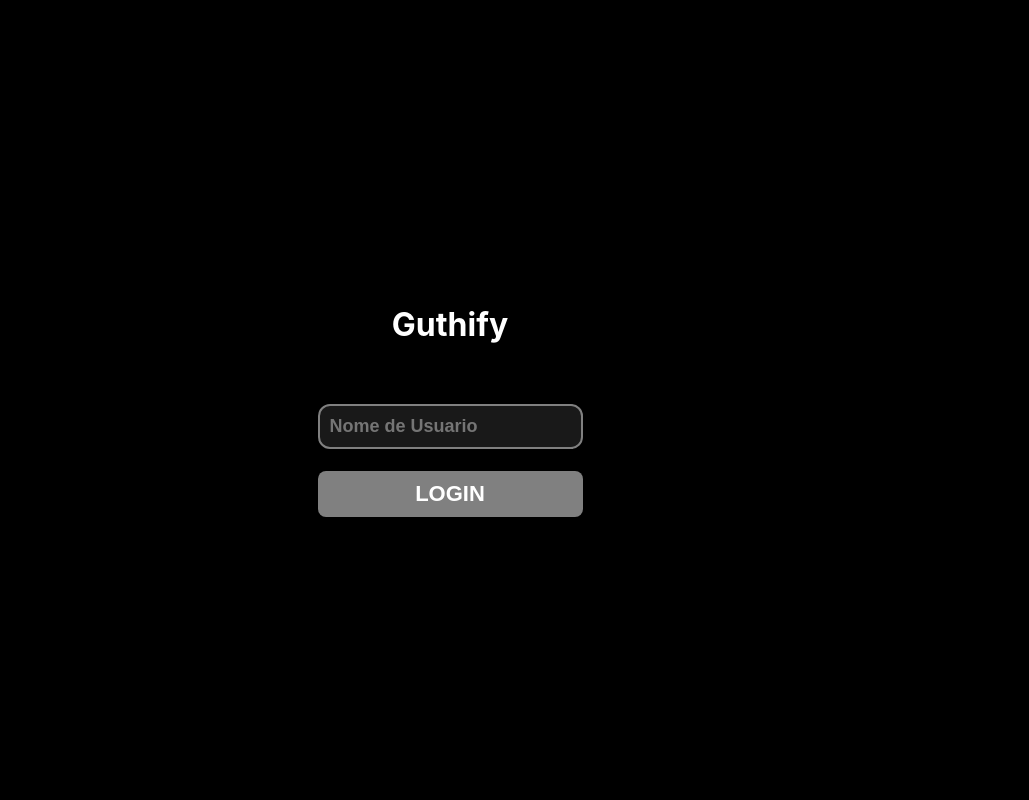
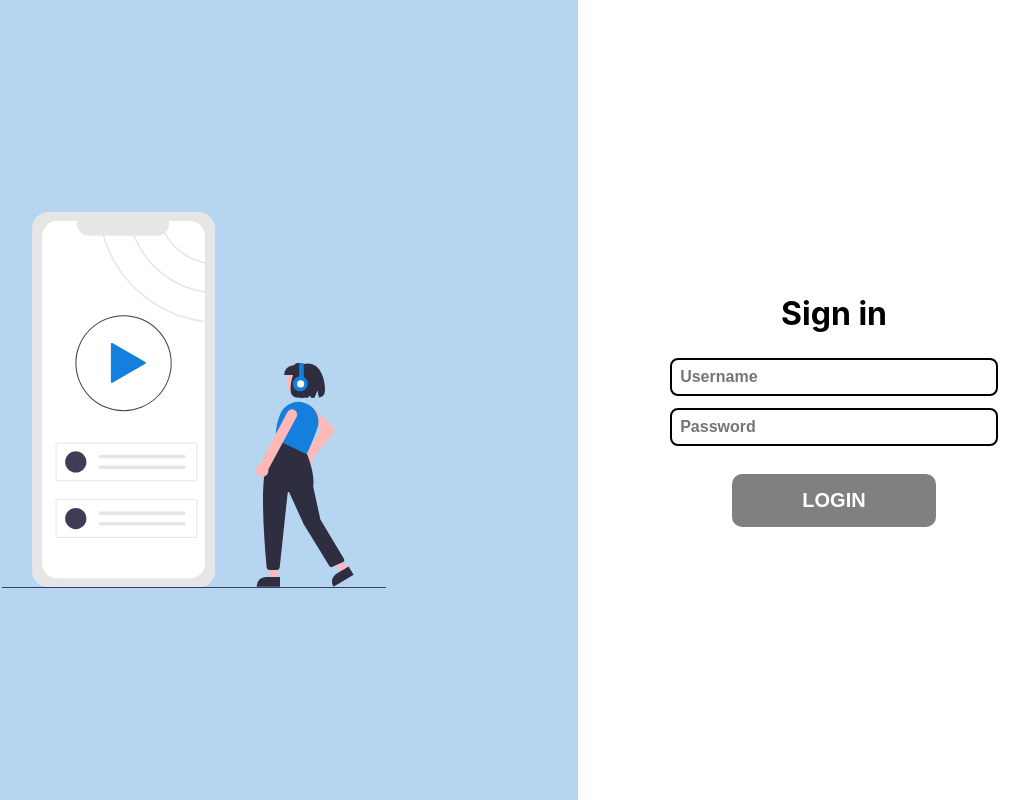
Before and after one commit to Guthias/guthify, a React (Create React App) app: page / in a window 1280 px wide. Shown: the whole page, without its empty margins (190-1219 px from the left). Built offline with nearby package versions, Linux system fonts and the light colour scheme.

Commit message:
style: updating Login page style

```diff
--- a/src/index.css
+++ b/src/index.css
@@ -35,8 +35,6 @@ body {
     sans-serif;
   -webkit-font-smoothing: antialiased;
   -moz-osx-font-smoothing: grayscale;
-  background: black;
-  color: white;
 }
 
 code {
--- a/src/pages/Login.jsx
+++ b/src/pages/Login.jsx
@@ -1,8 +1,90 @@
 import React, { Component } from 'react';
 import { Redirect } from 'react-router-dom';
+import styled from 'styled-components';
+
 import Loading from '../components/Loading';
+import audioPlayer from '../images/audio-player.svg';
 import { createUser } from '../services/userAPI';
-// import Loading from '../components/Loading';
+
+const Container = styled.div`
+  display: flex;
+  flex-direction: row;
+  height: 100vh;
+  user-select: none;
+`;
+
+const ImageArea = styled.div`
+  width: 150%;
+  display: flex;
+  align-items: center;
+  justify-content: center;
+  background-color: #b5d5f1;
+
+  img {
+    width: 50%;
+  }
+`;
+
+const FormArea = styled.div`
+  display: flex;
+  width: 100%;
+  flex-direction: column;
+  align-items: center;
+  justify-content: center;
+`;
+
+const Title = styled.h1`
+  font-size: 2em;
+  color: black;
+`;
+
+const Form = styled.form`
+  display: flex;
+  flex-direction: column;
+  width: 80%;
+  align-items: center;
+  justify-content: center;
+`;
+
+const Input = styled.input`
+  display: flex;
+  flex-direction: column;
+  font-size: 1em;
+  font-weight: 700;
+  width: 80%;
+  padding: 0.5em;
+  margin: 0.25em 0 0.5em 0;
+  outline: none;
+  border: 2px solid black;
+  border-radius: 0.5em;
+  transition: ease-in-out 0.5s all;
+
+  :focus {
+    border-color: #147fdd;
+  }
+`;
+
+const Button = styled.button`
+  background-color: #147fdd;
+  font-size: 1.25em;
+  color: white;
+  border-radius: 0.5em;
+  font-weight: 700;
+  width: 50%;
+  padding: 0.75em;
+  transition: ease-in-out 0.5s all;
+  margin-top: 1em;
+  cursor: pointer;
+  border: none;
+
+  :hover {
+    background-color: #0b6bc0;
+  }
+
+  :disabled {
+    background-color: gray;
+  }
+`;
 
 export default class Login extends Component {
   state = {
@@ -38,19 +120,27 @@ export default class Login extends Component {
     const { userNameInput, buttonDisabled, loading } = this.state;
     return (
       loading ? <Loading /> : (
-        <div data-testid="page-login" className="page-login">
-          <form className="login-form">
-            <h1 className="login-title">Guthify</h1>
-            <input
+        <Container>
+          <ImageArea>
+            <img src={ audioPlayer } alt="" />
+          </ImageArea>
+
+          <FormArea>
+            <Form className="login-form">
+              <Title>Sign in</Title>
+              <Input
                 type="text"
-              id="userNameInput"
                 value={ userNameInput }
                 onChange={ this.handleChange }
-              data-testid="login-name-input"
-              placeholder="Nome de Usuario"
-              className="login-input"
+                placeholder="Username"
               />
-            <button
+
+              <Input
+                type="password"
+                placeholder="Password"
+              />
+
+              <Button
                 type="submit"
                 className="login-button"
                 data-testid="login-submit-button"
@@ -58,9 +148,10 @@ export default class Login extends Component {
                 disabled={ buttonDisabled }
               >
                 Login
-            </button>
-          </form>
-        </div>
+              </Button>
+            </Form>
+          </FormArea>
+        </Container>
       )
     );
   }
```
Also changed, not shown: src/images/audio-player.svg (added). Lines whose indentation alone changed are shown as unchanged.
